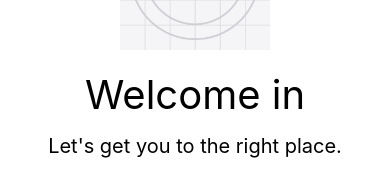
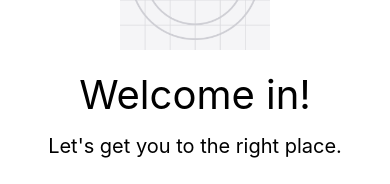
Before and after one commit to Pat-TX/CSE-3310-MM, a React Native app: screen /Welcome in a window 390 px wide. Shown: the part 359-543 px from the top of the page. Built offline with nearby package versions, Linux system fonts and the light colour scheme.

Commit message:
added nav from welcome -> preuserlogin

```diff
--- a/app/screens/Welcome.js
+++ b/app/screens/Welcome.js
@@ -1,7 +1,9 @@
 import React from 'react';
 import { SafeAreaView, View, StyleSheet, Text, TouchableOpacity, Dimensions, Image } from 'react-native';
+import { NavigationContainer } from "@react-navigation/native";
+import { createNativeStackNavigator } from "@react-navigation/native-stack";
 
-function Welcome(props) {
+function Welcome({navigation}) {
     return (
         <SafeAreaView style={styles.container}>
 
@@ -10,11 +12,11 @@ function Welcome(props) {
             source={require('../assets/icon.png')}
           />
 
-          <Text style={styles.header1}>Welcome in</Text>
+          <Text style={styles.header1}>Welcome in!</Text>
           <Text style={styles.header2}>Let's get you to the right place.</Text>
 
           <TouchableOpacity style={styles.buttonStyle}>
-            <Text style={styles.buttonText}>I need auto services</Text>
+            <Text style={styles.buttonText} onPress={() => navigation.navigate('PreUserLogin')}>I need auto services</Text>
           </TouchableOpacity>
           <TouchableOpacity style={styles.buttonStyle}>
             <Text style={styles.buttonText}>I'm a mechanic</Text>
```
